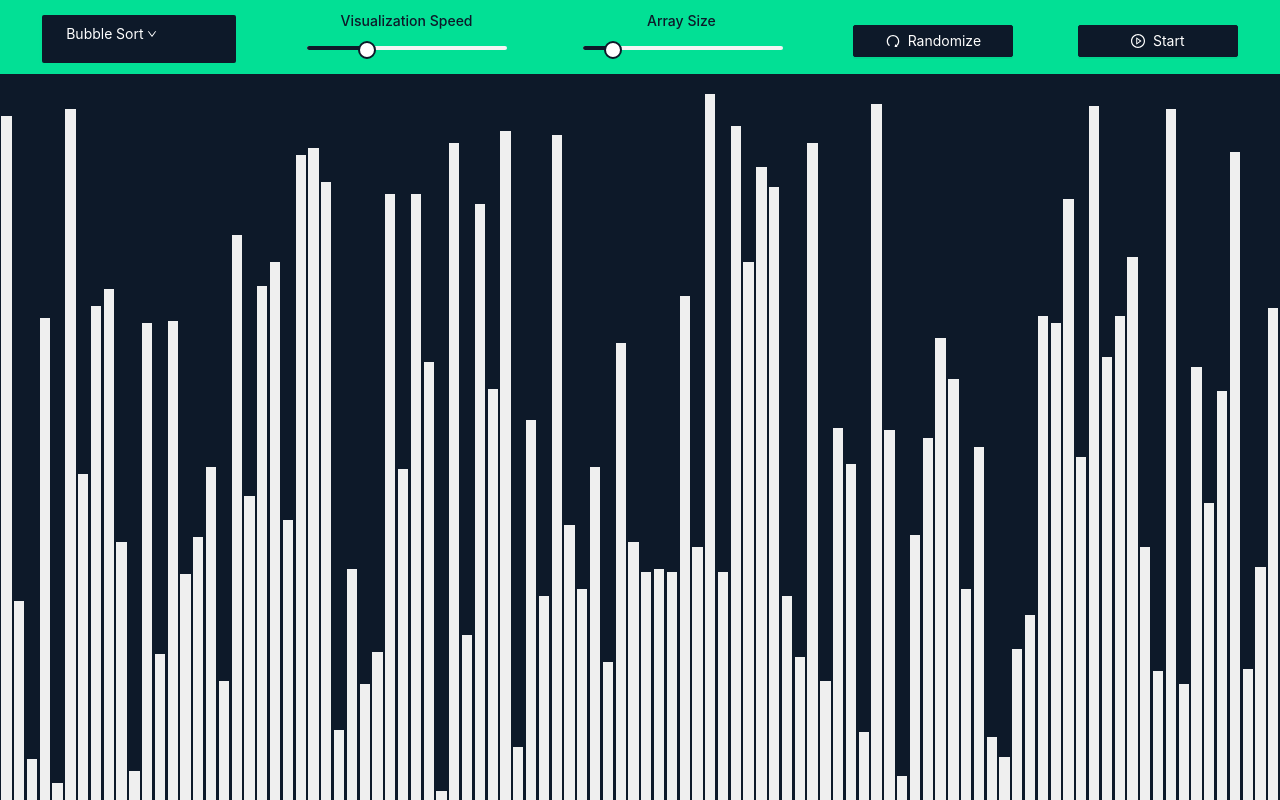
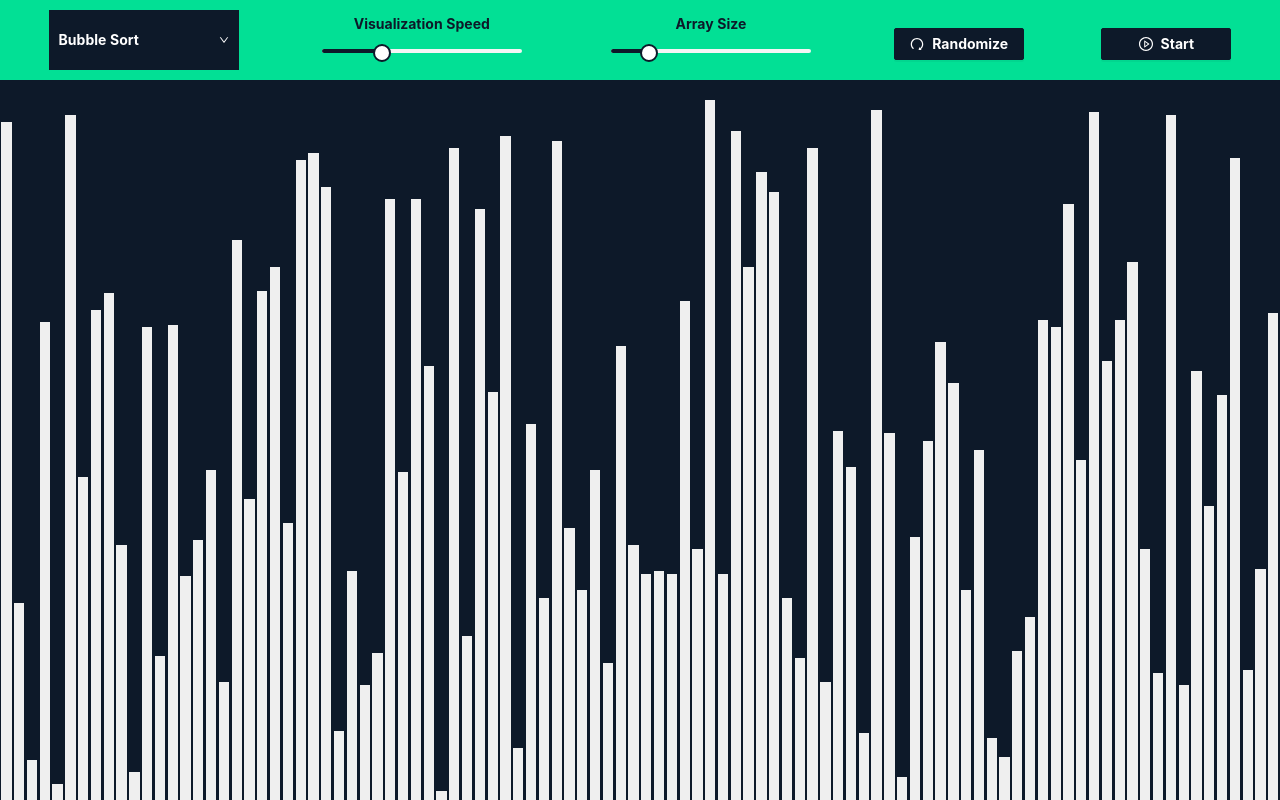
Before and after one commit to KarimElghamry/sorting-visualizer, a React (Create React App) app: page / in a window 1280 px wide. Built offline with nearby package versions, Linux system fonts and the light colour scheme.

Commit message:
fix: overall styling

```diff
--- a/src/components/home/home.jsx
+++ b/src/components/home/home.jsx
@@ -19,7 +19,7 @@ const Home = () => {
     const [visualizationSpeed, setVisualizationSpeed] = useState(30);
     const [maxItem, setMaxItem] = useState(Math.max(...randomizedArray));
     const [currentAlgorithm, setCurrentAlgorithm] = useState('Bubble Sort');
-    const algorithms = ['Bubble Sort', 'Insertion Sort', 'Selection Sort','Quick Sort (L)', 'Quick Sort (LR)','Merge Sort', 'Inplace Merge Sort'];
+    const algorithms = ['Bubble Sort', 'Insertion Sort', 'Selection Sort','QuickSort (L)', 'QuickSort (LR)','Merge Sort', 'Inplace Merge Sort'];
 
 
     const onRandomize = () => {
--- a/src/components/homeHeader/algorithmDropDown.jsx
+++ b/src/components/homeHeader/algorithmDropDown.jsx
@@ -4,10 +4,10 @@ import { DownOutlined } from '@ant-design/icons';
 
 
 export function AlgorithmDropDown({ currentAlgorithm, algorithms, onAlgorithmChange }) {
-
+    const width = 170;
 
     const menu = (
-        <Menu style={{ width: 170 }}>
+        <Menu style={{ width: width }}>
             {algorithms.map(function (algorithm, idx) {
                 return <Menu.Item key={idx} onClick={() => onAlgorithmChange(algorithm)}>
                     {algorithm}
@@ -16,16 +16,18 @@ export function AlgorithmDropDown({ currentAlgorithm, algorithms, onAlgorithmCha
         </Menu>
     );
     return (
-        <Dropdown overlay={menu} trigger={['click']} >
+        <Dropdown overlay={menu} trigger={['click']}>
             <div style={{
-                marginTop: 4,
                 height: 40,
-                width: 170,
-                paddingTop: 8,
-                paddingLeft: 24,
+                width: width,
+                padding: 10,
+                fontWeight: 'bold',
                 background: '#0D1929',
-                borderRadius: 2, boxShadow:
-                    '0px 0px 1px 2px #02E095',
+                display: 'flex',
+                justifyContent: 'space-between',
+                alignItems: 'center',
+                cursor: 'pointer',
+
             }}>
                 {currentAlgorithm} <DownOutlined />
             </div>
--- a/src/components/homeHeader/inputSizeSlider.jsx
+++ b/src/components/homeHeader/inputSizeSlider.jsx
@@ -3,15 +3,16 @@ import React from 'react';
 
 export function InputSizeSlider({ onInputSizeChanged, isVisualizing }) {
     return (
-        <div >
-            <div style={{ marginLeft: 70, color: '#0D1929', fontWeight: 500 }}>
+        <div style={{display:'flex', flexDirection: 'column', justifyContent: 'center', alignItems: 'center'}}>
+            <div style={{color: '#0D1929', fontWeight: 'bold'}}>
                 Array Size
-                    </div>
+            </div>
             <Slider
                 disabled={isVisualizing}
                 defaultValue={100}
                 min={30}
-                max={500}
+                max={400}
+                step={2}
                 style={{ width: 200 }}
                 handleStyle={{ borderColor: '#0D1929' }}
                 trackStyle={{ background: '#0D1929' }}
--- a/src/components/homeHeader/randomizeButton.jsx
+++ b/src/components/homeHeader/randomizeButton.jsx
@@ -7,9 +7,10 @@ export function RandomizeButton({ onClick }) {
         <Button
             type="primary"
             style={{
-                width: 160,
+                width: 130,
                 background: '#0D1929',
                 borderColor: '#0D1929',
+                fontWeight: 'bold',
             }}
             icon={<RedoOutlined />}
             onClick={onClick}>
--- a/src/components/homeHeader/speedSlider.jsx
+++ b/src/components/homeHeader/speedSlider.jsx
@@ -3,8 +3,8 @@ import React from 'react';
 
 export function SpeedSlider({ onSpeedChange, isVisualizing }) {
     return (
-        <div >
-            <div style={{ marginLeft: 40, color: '#0D1929', fontWeight: 500 }}>
+        <div style={{display:'flex', flexDirection: 'column', justifyContent: 'center', alignItems: 'center'}}>
+            <div style={{color: '#0D1929', fontWeight: 'bold'}}>
                 Visualization Speed
             </div>
             <Slider
--- a/src/components/homeHeader/startButton.jsx
+++ b/src/components/homeHeader/startButton.jsx
@@ -7,9 +7,10 @@ export function StartButton({ onClick }) {
         <Button
             type="primary"
             style={{
-                width: 160,
+                width: 130,
                 background: '#0D1929',
-                borderColor: '#0D1929'
+                borderColor: '#0D1929',
+                fontWeight: 'bold',
             }}
             icon={<PlayCircleOutlined />}
             onClick={onClick}
```
Also changed, not shown: 1 other file (tests, documents, lock files or other folders).
